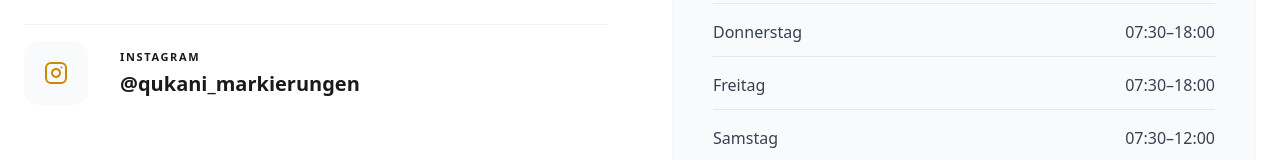
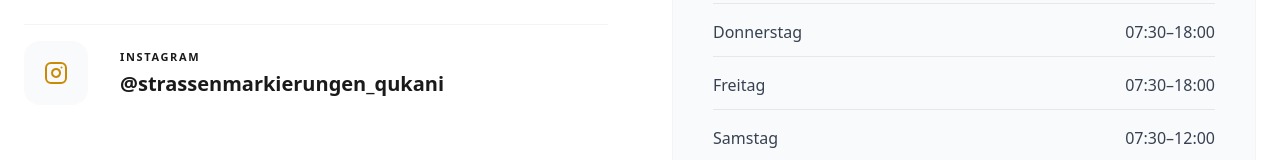
Before and after one commit to Labi488/Qukani-sites, a React (Create React App) app: page / in a window 1280 px wide. Shown: the part 4445-4605 px from the top of the page. Built offline with nearby package versions, Linux system fonts and the light colour scheme.

Commit message:
Update App.js

```diff
--- a/src/App.js
+++ b/src/App.js
@@ -170,7 +170,7 @@ const LandingPage = () => {
                 <div>
                   {/* Schrift dünkler gemacht (text-[#1a1a1a]) */}
                   <p className="text-[11px] font-bold text-[#1a1a1a] uppercase tracking-[0.15em] mb-1">Instagram</p>
-                  <p className="text-xl font-bold group-hover:text-yellow-600 transition-colors">@qukani_markierungen</p>
+                  <p className="text-xl font-bold group-hover:text-yellow-600 transition-colors">@strassenmarkierungen_qukani</p>
                 </div>
               </a>
             </div>
```
